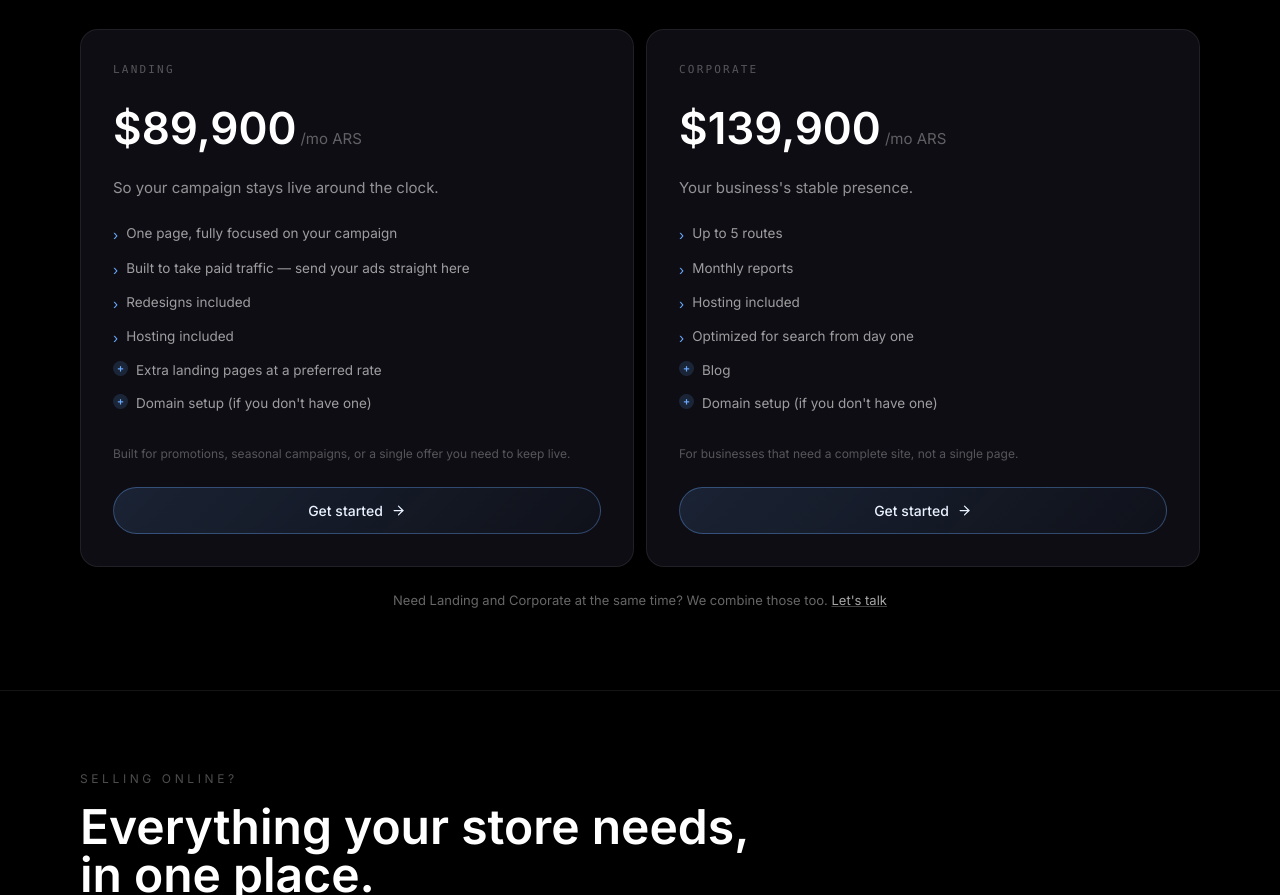
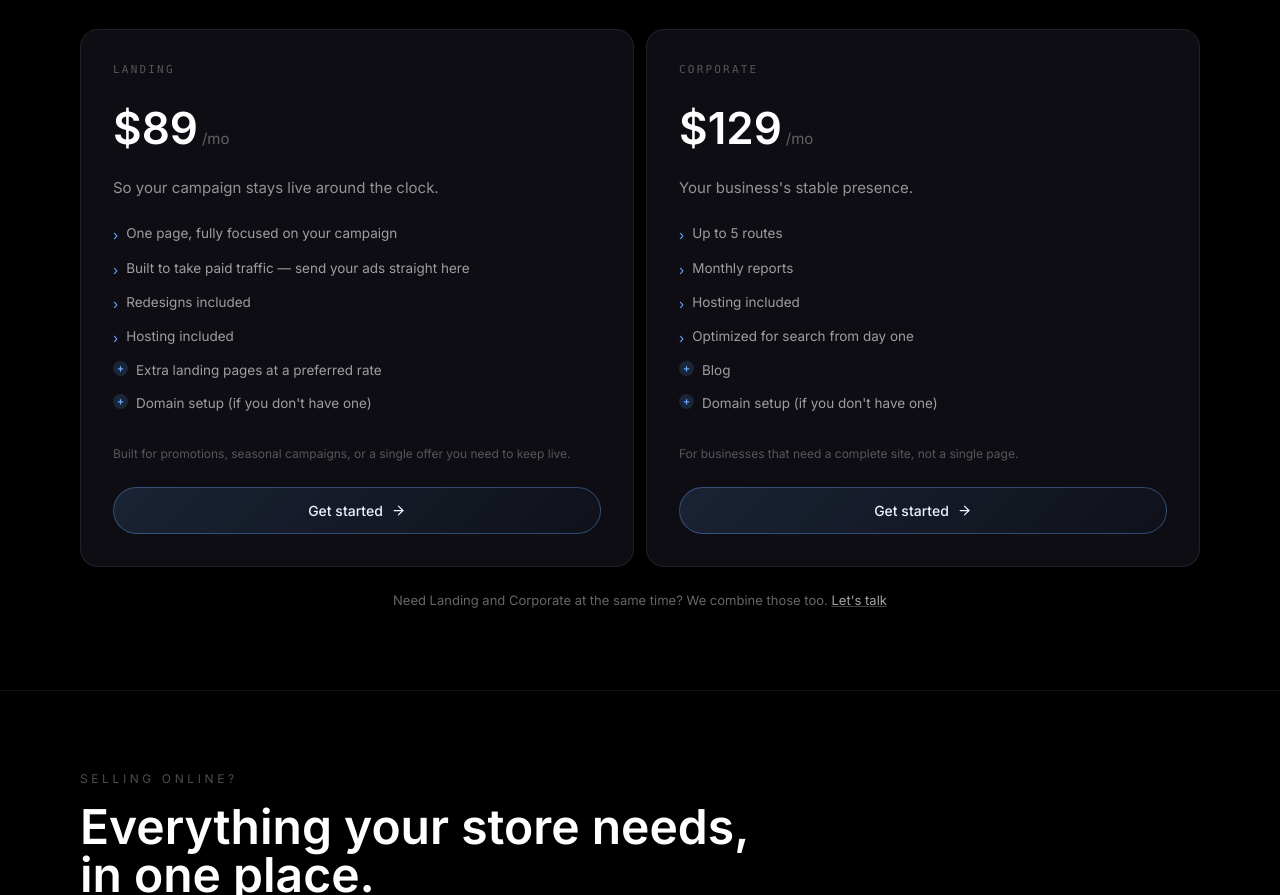
Before and after one commit to DavidRprt/luma-landing, a Next.js app: page /en/planes in a window 1280 px wide. Shown: the part 2460-3355 px from the top of the page. Built offline with nearby package versions, Linux system fonts and the light colour scheme; no server answers.

Commit message:
Mostrar los planes en dólares en la versión en inglés
Landing US$89/mes y Corporativo US$129/mes en inglés (el español sigue en
pesos), tarjetas, popup, confirmación y descripción SEO.

```diff
--- a/app/constants/translations.ts
+++ b/app/constants/translations.ts
@@ -497,8 +497,8 @@ export const t = {
         altLink: "book a call first.",
         landing: {
           name: "Landing",
-          price: "89,900",
-          priceSuffix: "/mo ARS",
+          price: "89",
+          priceSuffix: "/mo",
           tagline: "So your campaign stays live around the clock.",
           features: [
             { text: "One page, fully focused on your campaign" },
@@ -512,8 +512,8 @@ export const t = {
         },
         corporate: {
           name: "Corporate",
-          price: "139,900",
-          priceSuffix: "/mo ARS",
+          price: "129",
+          priceSuffix: "/mo",
           tagline: "Your business's stable presence.",
           features: [
             { text: "Up to 5 routes" },
@@ -582,7 +582,7 @@ export const t = {
       eyebrow: "You're about to subscribe",
       title: "Confirm your plan.",
       planLabel: "Selected plan",
-      priceSuffix: "/mo ARS",
+      priceSuffix: "/mo",
       emailLabel: "Email",
       emailPlaceholder: "you@email.com",
       phoneLabel: "Phone / WhatsApp",
--- a/app/en/planes/layout.tsx
+++ b/app/en/planes/layout.tsx
@@ -6,7 +6,7 @@ export const metadata: Metadata = pageMetadata({
   lang: "en",
   title: "Plans & Pricing",
   description:
-    "Landing pages and corporate sites by monthly subscription, starting at ARS $89,900/month. Hosting, domain, and maintenance included — no big upfront payment.",
+    "Landing pages and corporate sites by monthly subscription, starting at $89/month. Hosting, domain, and maintenance included — no big upfront payment.",
 });
 
 export default function PlanesLayout({ children }: { children: React.ReactNode }) {
```
